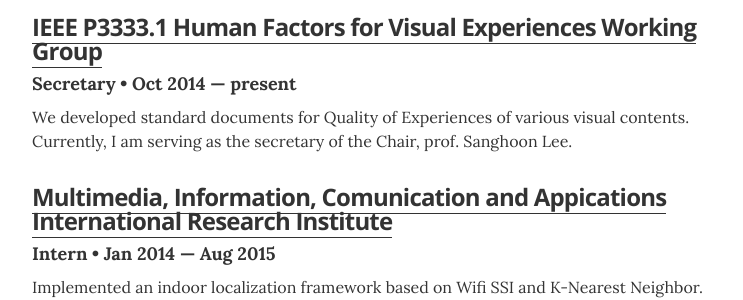
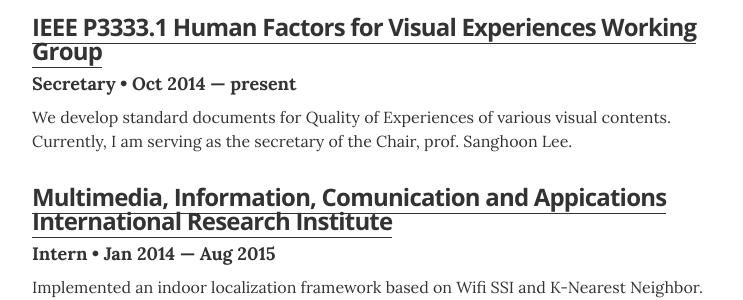
Before and after one commit to justanhduc/justanhduc.github.io, a Jekyll site: the page built from index.html, in a window 1280 px wide and 900 px high, scrolled down 1920 px. Shown: the part 529-829 px from the top of the window, without its empty margins (268-1011 px from the left). Built offline with Jekyll 4.4.1, drawn with Linux system fonts in a browser that asks for light colours.

Commit message:
add details

```diff
--- a/_data/associations.yml
+++ b/_data/associations.yml
@@ -5,7 +5,7 @@
   role: Secretary
   year: Oct 2014 &mdash; present
   url: http://grouper.ieee.org/groups/3dhf/
-  summary: We developed standard documents for Quality of Experiences of various visual contents. Currently, I am serving as the secretary of the Chair, prof. Sanghoon Lee.
+  summary: We develop standard documents for Quality of Experiences of various visual contents. Currently, I am serving as the secretary of the Chair, prof. Sanghoon Lee.
 
 - organization: Multimedia, Information, Comunication and Appications International Research Institute
   role: Intern
```
